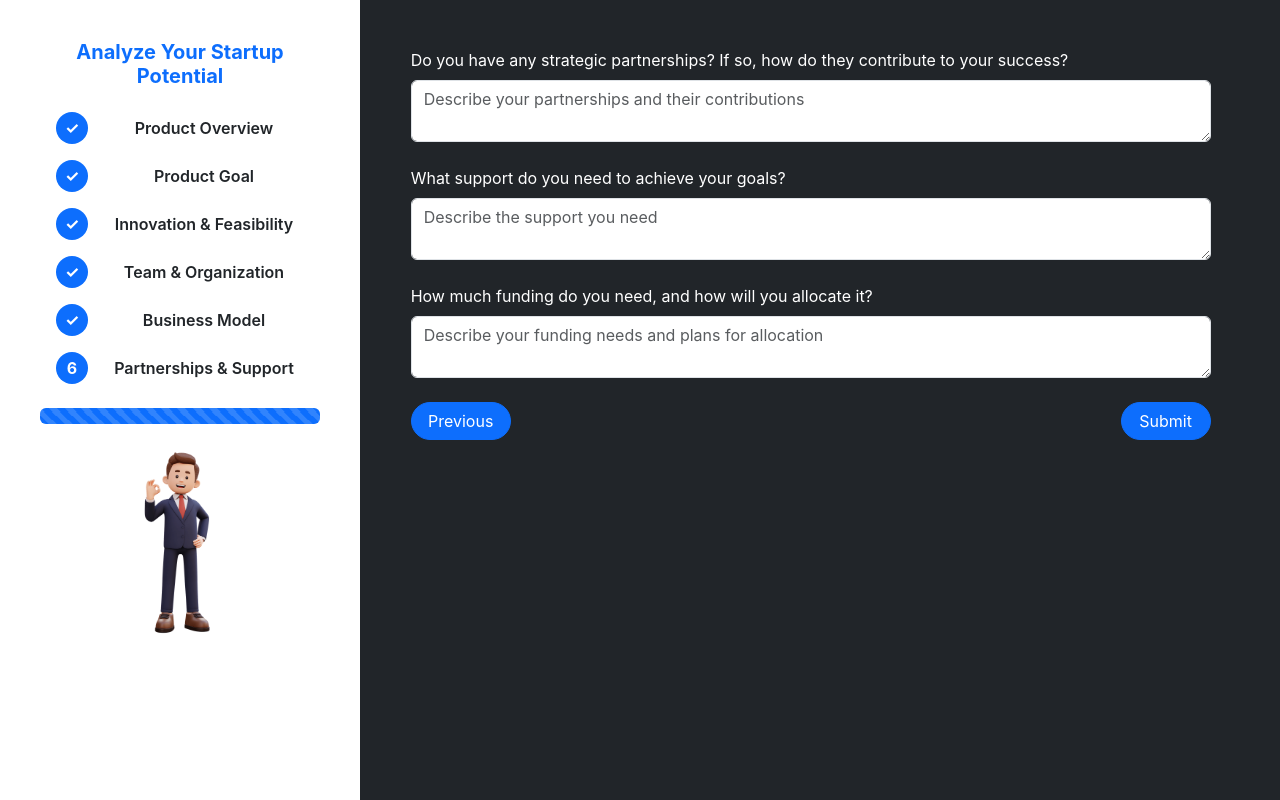
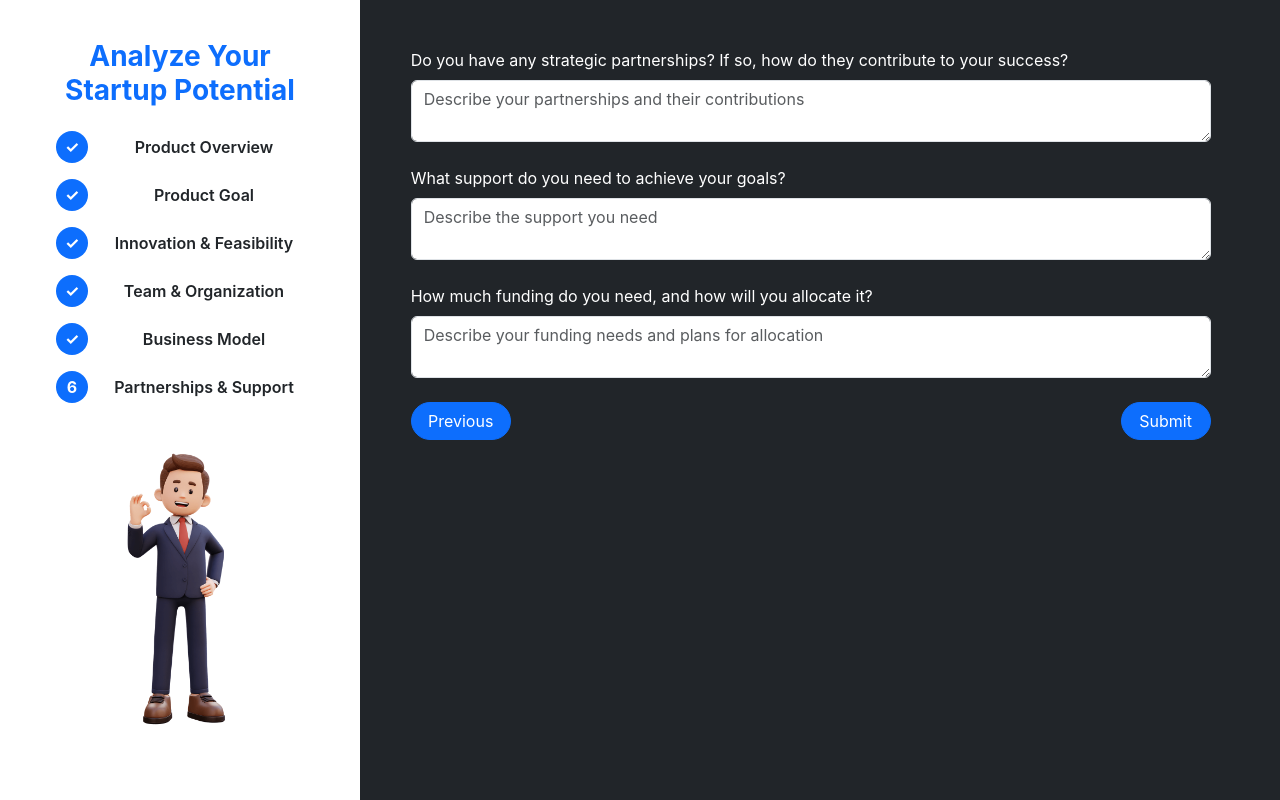
Before and after one commit to jimbucktoo/moonshot-ai, a React (Vite) app: page /partnerships-support in a window 1280 px wide. Built offline with nearby package versions, Linux system fonts and the light colour scheme.

Commit message:
critical survey progress correction

```diff
--- a/src/components/survey-progress.jsx
+++ b/src/components/survey-progress.jsx
@@ -19,7 +19,9 @@ export function SurveyProgress({ currentStep }) {
     >
       <Card.Body className="align-items-center text-center">
         <Card.Title className="text-center fw-bold mb-3 text-primary">
-                    Analyze Your Startup Potential
+          <h3>
+            <b>Analyze Your Startup Potential</b>
+          </h3>
         </Card.Title>
 
         <ListGroup variant="flush" className="border-0">
@@ -41,8 +43,7 @@ export function SurveyProgress({ currentStep }) {
                         ? "#0d6efd"
                         : "white",
                   color:
-                                        step.id < currentStep ||
-                                        step.id === currentStep
+                    step.id < currentStep || step.id === currentStep
                       ? "white"
                       : "black",
                   fontWeight: "bold",
@@ -52,9 +53,7 @@ export function SurveyProgress({ currentStep }) {
               </div>
               <span
                 className={`fw-semibold ms-3 w-100 text-center ${
-                                    step.id <= currentStep
-                                        ? "text-dark"
-                                        : "text-muted"
+                  step.id <= currentStep ? "text-dark" : "text-muted"
                 }`}
               >
                 {step.name}
@@ -62,14 +61,7 @@ export function SurveyProgress({ currentStep }) {
             </ListGroup.Item>
           ))}
         </ListGroup>
-
-                <ProgressBar
-                    now={(currentStep / steps.length) * 100}
-                    variant="primary"
-                    className="mt-3 mb-3 border-0"
-                    animated
-                />
-                <img src={Image4} alt="Moonshot Man" height={200} />
+        <img className="mt-4" src={Image4} alt="Moonshot Man" height={300} />
       </Card.Body>
     </Card>
   );
```
Lines whose indentation alone changed are shown as unchanged.
